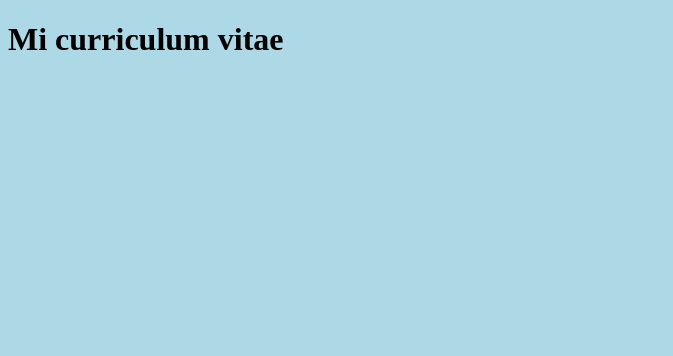
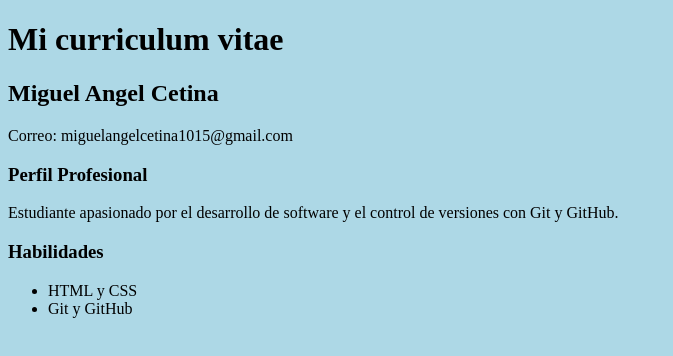
Before and after one commit to miguelcetina7U7/correcion-de-evaluacion, a plain HTML site: page index.html in a window 1280 px wide. Shown: the whole page, without its empty margins (0-673 px from the left). Drawn offline with Linux system fonts and the light colour scheme.

Commit message:
Agrego informacion de hoja de vida en rama miguel

```diff
--- a/index.html
+++ b/index.html
@@ -7,5 +7,14 @@
 </head>
 <body>
     <h1>Mi curriculum vitae</h1>
+    <h2>Miguel Angel Cetina</h2>
+    <p>Correo: miguelangelcetina1015@gmail.com</p>
+    <h3>Perfil Profesional</h3>
+    <p>Estudiante apasionado por el desarrollo de software y el control de versiones con Git y GitHub.</p>
+    <h3>Habilidades</h3>
+    <ul>
+        <li>HTML y CSS</li>
+        <li>Git y GitHub</li>
+    </ul>
 </body>
 </html>
```
